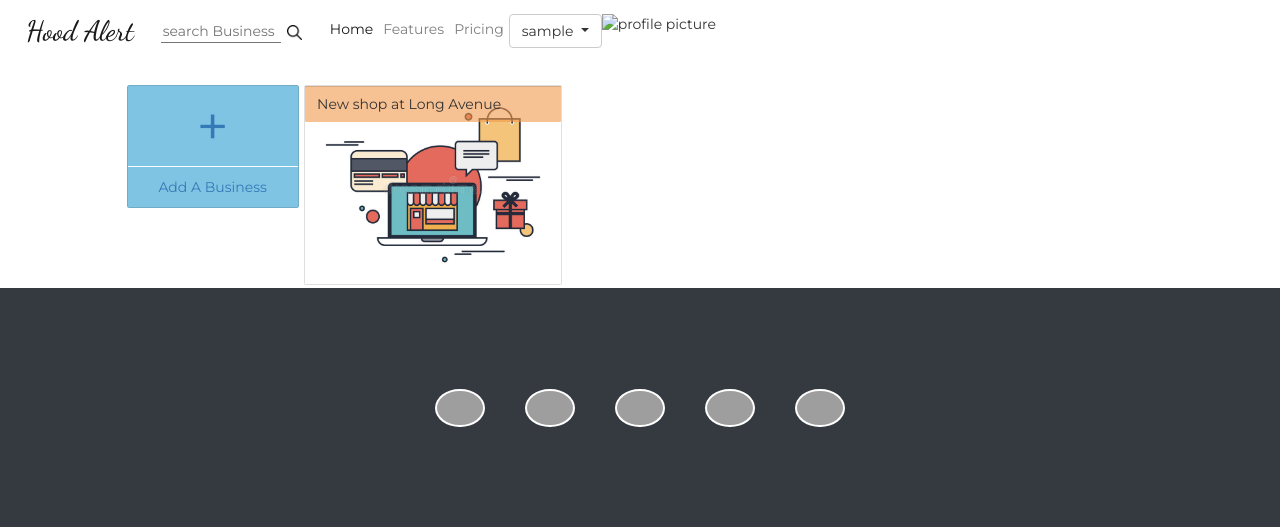
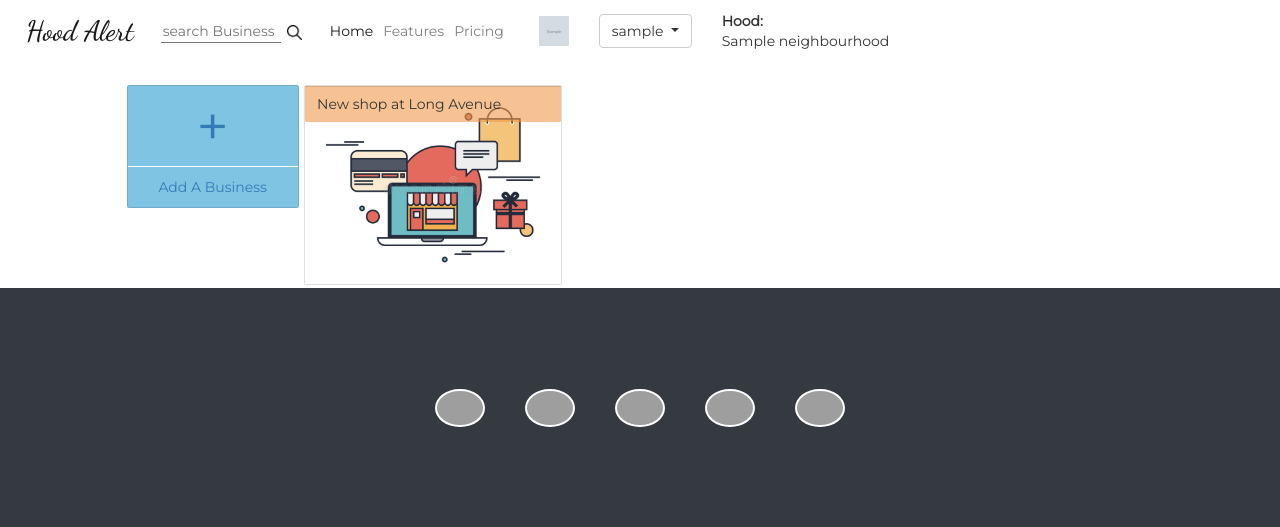
Before and after one commit to COdingaorg/Neighbourhood_Alert, a Django app: page / in a window 1280 px wide. Shown: the top 527 px of the page. Run offline with Django 3.2, Linux system fonts and the light colour scheme; a user stored in the database is signed in; tables that the repository leaves empty hold one stand-in row (values such as "Sample post"); grey boxes marked "Sample" are stand-in pictures; some libraries are stand-ins or nearby versions; grey boxes are pictures that could not be loaded.

Commit message:
adds user profile to home page and hood name

```diff
--- a/hoodalert/static/css/styles.css
+++ b/hoodalert/static/css/styles.css
@@ -22,6 +22,9 @@ body{
   background-color: white ;
   font-family: 'Montserrat', sans-serif;
   font-size: 1.4em;
+}
+h5, .bold{
+  font-weight: bold;
 }
 .nav{
   color: white;
--- a/hoodalert/templates/navbar.html
+++ b/hoodalert/templates/navbar.html
@@ -2,8 +2,8 @@
   <a class="navbar-brand" href="#">Hood Alert</a>
   <!--search form-->
   <form class="form-inline search_form">
-      <input type="text" placeholder="search Business">
-      <button type="submit"><img src="../static/images/searching-icon-white-png.png" width="15px" alt=""></span>
+    <input type="text" placeholder="search Business">
+    <button type="submit"><img src="../static/images/searching-icon-white-png.png" width="15px" alt=""></span>
   </form>
   <!--End of search form-->
   <button class="navbar-toggler" type="button" data-toggle="collapse" data-target="#navbarNavAltMarkup"
@@ -11,13 +11,16 @@
     <span class="navbar-toggler-icon"></span>
   </button>
   <div class="collapse navbar-collapse" id="navbarNavAltMarkup">
-    <div class="navbar-nav">
+    <div class="navbar-nav d-flex align-items-center justify-c0ntent-center">
       <a class="nav-item nav-link active" href="/">Home <span class="sr-only">(current)</span></a>
       <a class="nav-item nav-link" href="#">Features</a>
       <a class="nav-item nav-link" href="#">Pricing</a>
+
+      <img src="{{user_profile.photo_path.url}}" alt="" class="ml-5 mr-5" width="30px" height="30px">
       {% if request.user.is_authenticated %}
       <div class="dropdown">
-        <button class="btn btn-default dropdown-toggle" type="button" id="dropdownMenuButton" data-toggle="dropdown" aria-haspopup="true" aria-expanded="false">
+        <button class="btn btn-default dropdown-toggle" type="button" id="dropdownMenuButton" data-toggle="dropdown"
+          aria-haspopup="true" aria-expanded="false">
           {{request.user.username}}
         </button>
         <div class="dropdown-menu" aria-labelledby="dropdownMenuButton">
@@ -26,7 +29,10 @@
           <a class="dropdown-item" href="{% url 'logout_user' %}">Logout</a>
         </div>
       </div>
-      <img src="" alt="profile picture" width="">
+      <div class="ml-5">
+        <p class="bold m-0">Hood:</p>
+        <span>{{user_profile.hood.name}}</span>
+      </div>
       {% else %}
       <a href="{% url 'login_user' %}">REGISTER/LOGIN</a>
       {%endif%}
--- a/hoodalert/views.py
+++ b/hoodalert/views.py
@@ -164,8 +164,12 @@ def add_post(request):
 #view function to homepage
 def index(request):
   title = 'Home - Neighbourhood Alert'
-
+  try:
+    user_profile = UserProfile.get_user_profile(request.user)
+  except UserProfile.DoesNotExist:
+    user_profile = None
   context = {
+    'user_profile':user_profile,
     'title':title,
   }
 
--- a/neighbourhood_alert/settings.py
+++ b/neighbourhood_alert/settings.py
@@ -66,6 +66,7 @@ TEMPLATES = [
                 'django.template.context_processors.request',
                 'django.contrib.auth.context_processors.auth',
                 'django.contrib.messages.context_processors.messages',
+                'django.template.context_processors.media',
             ],
         },
     },
```
